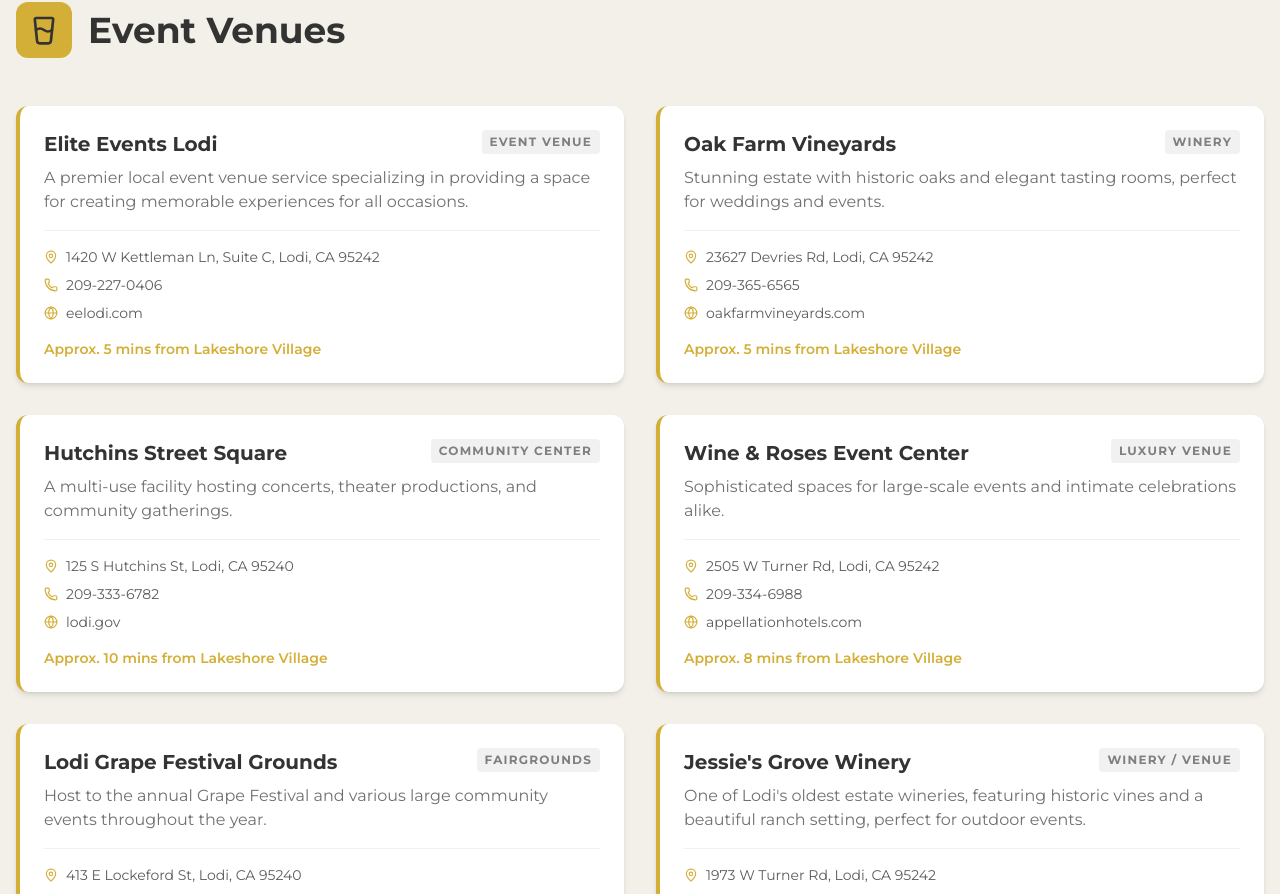
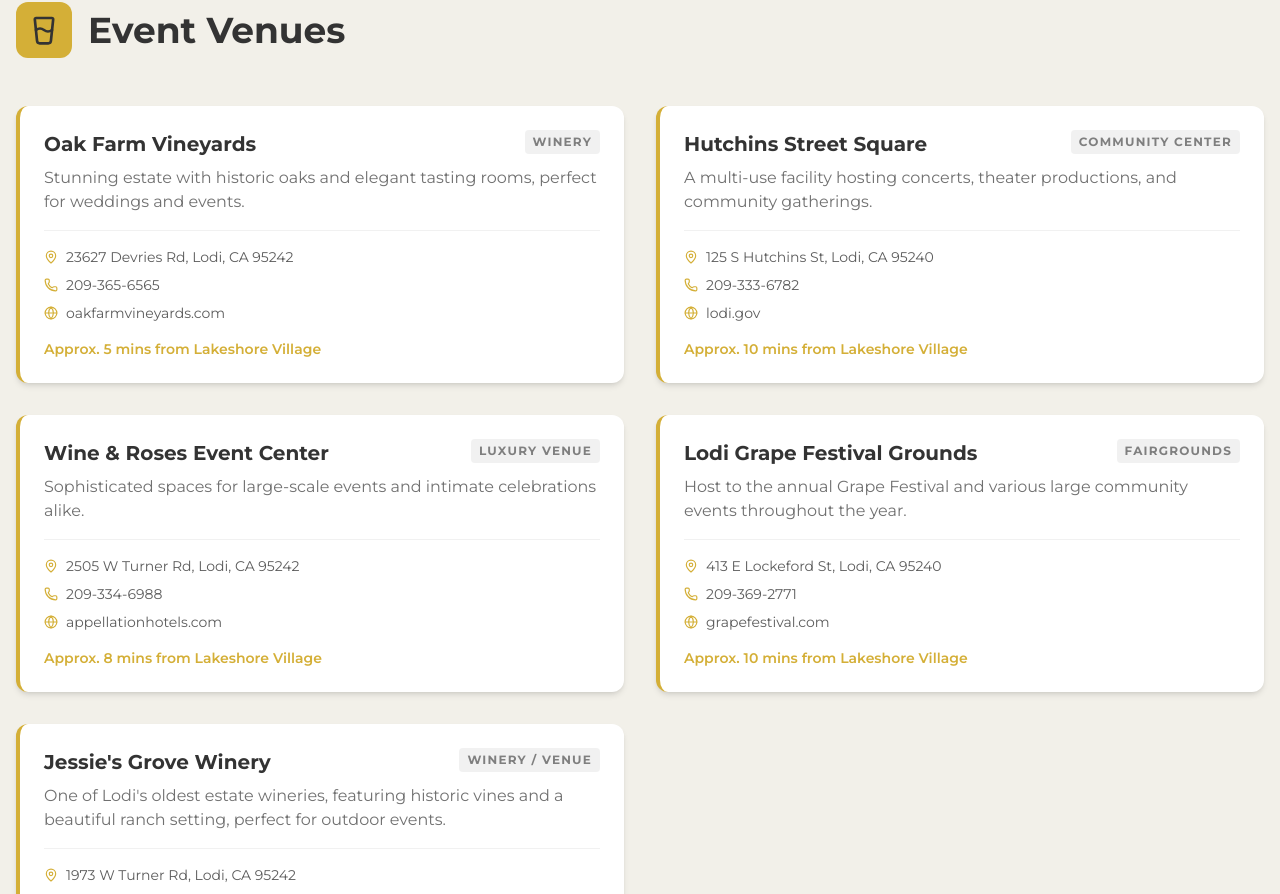
Before and after one commit to Brian110992/Lakeshore-Village, a React (Vite) app: page /amenities/nearby in a window 1280 px wide. Shown: the part 2897-3791 px from the top of the page. Built offline with nearby package versions, Linux system fonts and the light colour scheme.

Commit message:
Remove closed Elite Events venue
Removed Elite Events Lodi from venueItems list.

```diff
--- a/src/pages/NearbyAmenities.tsx
+++ b/src/pages/NearbyAmenities.tsx
@@ -138,15 +138,6 @@
   ];
 
   const venueItems = [
-    {
-      name: "Elite Events Lodi",
-      type: "Event Venue",
-      distance: "5 mins",
-      description: "A premier local event venue service specializing in providing a space for creating memorable experiences for all occasions.",
-      website: "https://eelodi.com/",
-      address: "1420 W Kettleman Ln, Suite C, Lodi, CA 95242",
-      phone: "209-227-0406"
-    },
     {
       name: "Oak Farm Vineyards",
       type: "Winery",
```
